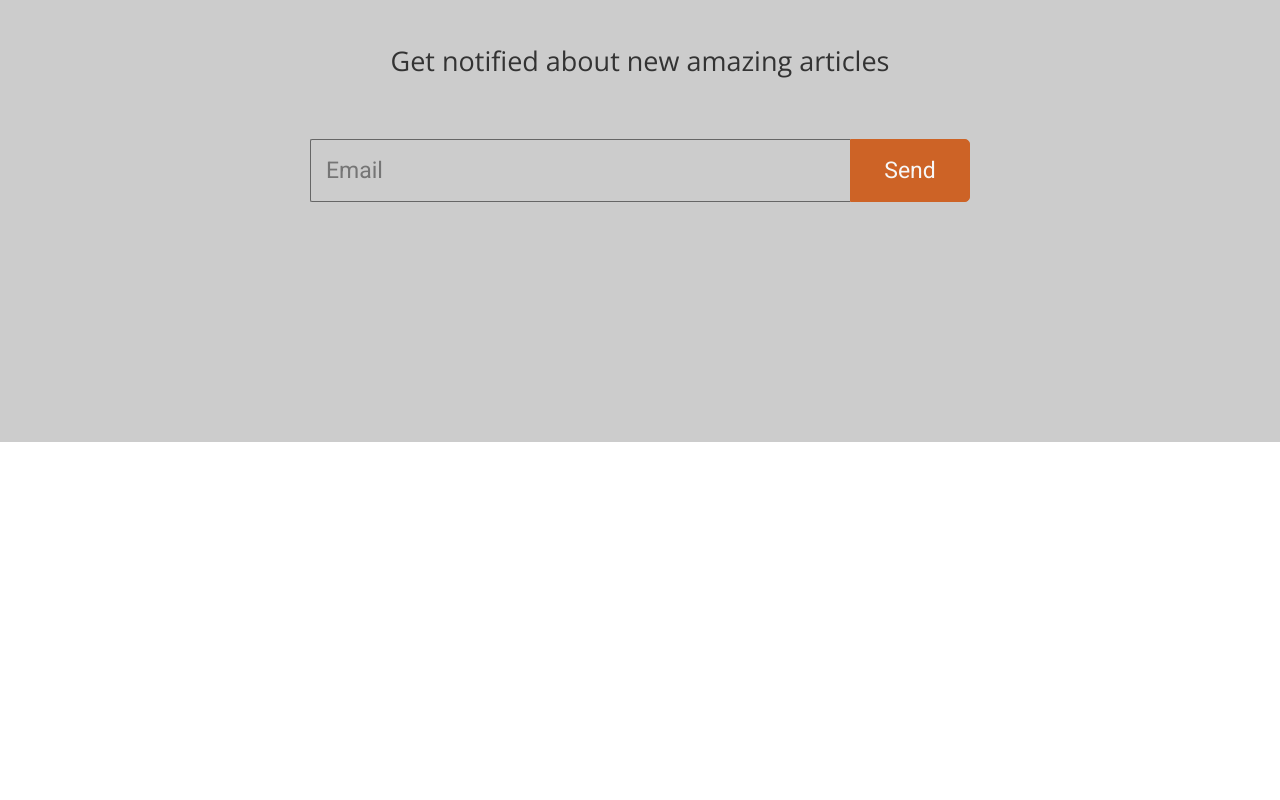
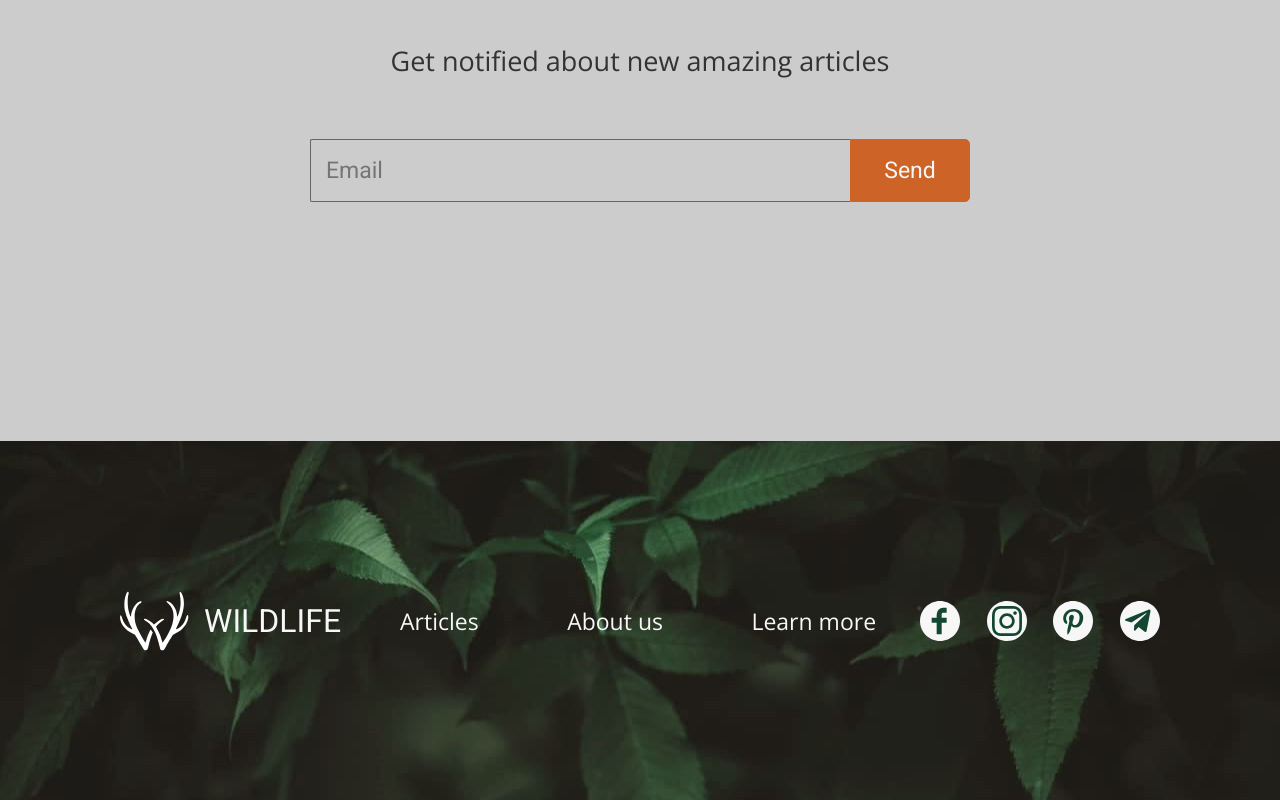
Before and after one commit to VelenaFlower/wildlife, a plain HTML site: page index.html in a window 1280 px wide. Shown: the part 1707-2507 px from the top of the page. Before the commit the page ends 2149 px from the top, so only its background shows below. Drawn offline with nearby package versions, Linux system fonts and the light colour scheme.

Commit message:
feat: add footer

```diff
--- a/assets/css/styles.css
+++ b/assets/css/styles.css
@@ -22,13 +22,16 @@ body {
     margin: 0 auto;
     padding: 20px 120px 0;
 }
-.header__logo {
+.header__logo,
+.footer__logo {
     display: flex;
 }
-.header__logo-img {
+.header__logo-img,
+.footer__logo-img {
     padding-right: 15px;
 }
-.header__logo-text {
+.header__logo-text,
+.footer__logo-text {
     font-family: Roboto, sans-serif;
     font-weight: normal;
     font-size: 32px;
@@ -174,12 +177,13 @@ body {
     cursor: pointer;
 }
 .latest-articles__slider-preview:active,
-.latest-articles__slider-next:active{
+.latest-articles__slider-next:active,
+.footer__social-list-item img:active {
     transform: translateY(1px);
 }
 
 .get-notified {
-    padding: 120px 0 240px;
+    padding: 120px 0 239px;
     background-color: #cccccc;
 }
 .get-notified__title {
@@ -233,3 +237,38 @@ body {
     background-color: #8f5613;
     border: 1px solid #8f5613;
 }
+
+.footer {
+    padding: 150px 0 147px;
+    background: #181617 url("../images/footer-bg.jpg") no-repeat center;
+}
+.footer .container {
+    display: flex;
+    justify-content: space-between;
+}
+.footer__links-list {
+    display: flex;
+    justify-content: space-between;
+    width: 476px;
+    margin-left: 15px;
+    list-style: none;
+}
+.footer__links-list-item {
+    font-weight: normal;
+    font-size: 23px;
+    line-height: 60px;
+    text-decoration: none;
+    color: #f7f7f7;
+}
+.footer__links-list-item:hover {
+    text-decoration: underline;
+}
+.footer__social-list {
+    display: flex;
+    justify-content: space-between;
+    width: 240px;
+    list-style: none;
+}
+.footer__social-list img {
+    padding-top: 10px;
+}
--- a/index.html
+++ b/index.html
@@ -107,6 +107,32 @@
       </div>
     </section>
   </main>
-
+  <footer class="footer">
+    <div class="container">
+      <div class="footer__logo">
+        <div class="footer__logo-img">
+          <img src="assets/images/logo.svg" alt="logo">
+        </div>
+        <div class="footer__logo-text">
+          wildlife
+        </div>
+      </div>
+      <div class="footer__links">
+        <ul class="footer__links-list">
+          <li><a class="footer__links-list-item" href="#">Articles</a></li>
+          <li><a class="footer__links-list-item" href="#">About us</a></li>
+          <li><a class="footer__links-list-item" href="#">Learn more</a></li>
+        </ul>
+      </div>
+      <div class="footer__social">
+        <ul class="footer__social-list">
+          <li><a href="#"><img src="assets/images/fb.svg" alt="facebook"></a></li>
+          <li><a href="#"><img src="assets/images/inst.svg" alt="instagram"></a></li>
+          <li><a href="#"><img src="assets/images/pin.svg" alt="pinterest"></a></li>
+          <li><a href="#"><img src="assets/images/teleg.svg" alt="telegram"></a></li>
+        </ul>
+      </div>
+    </div>
+  </footer>
 </body>
 </html>
```
Also changed, not shown: assets/images/fb.svg (added), assets/images/footer-bg.jpg (added), assets/images/inst.svg (added), assets/images/pin.svg (added), assets/images/teleg.svg (added).
